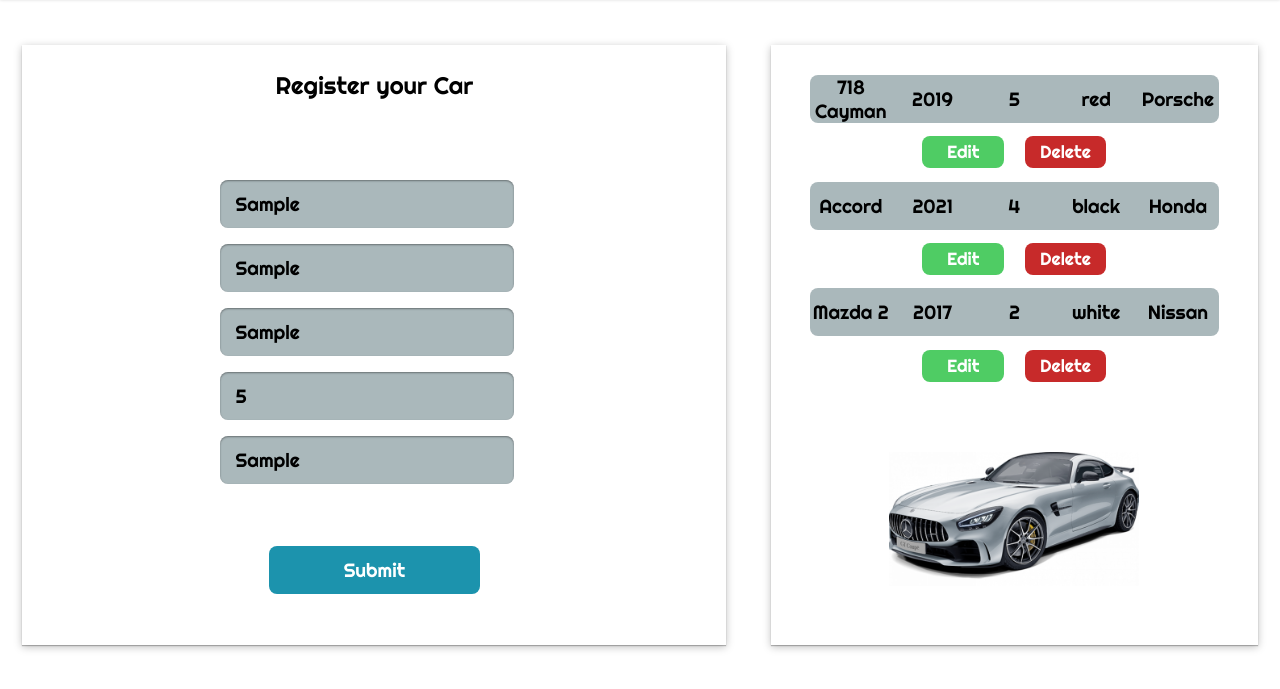
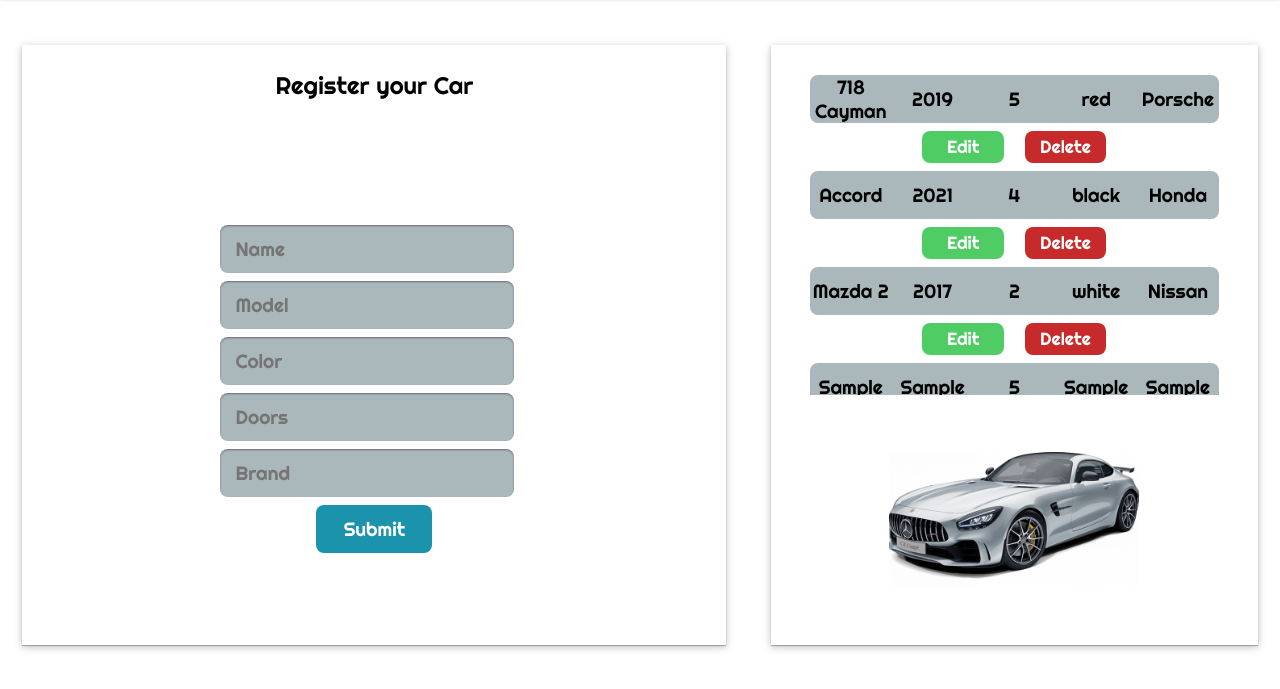
Before and after one commit to Angeldealba12/CRUD-CARS, a plain HTML site: page index.html in a window 1280 px wide. Both pictures are taken after typing "Sample", "Sample", "Sample", "5", "Sample" into the empty fields and a click on the button "Submit". Shown: the part 107-796 px from the top of the page. Drawn offline with Linux system fonts and the light colour scheme.

Commit message:
more features fixed in the crud

```diff
--- a/index.html
+++ b/index.html
@@ -29,28 +29,13 @@
           <div class="title">Register your Car</div>
           <form action="#" id="form-container">
             <div class="field">
-              <input
-                type="text"
-                name="name"
-                id="name"
-                placeholder="Name"
-              />
+              <input type="text" name="name" id="name" placeholder="Name" />
             </div>
             <div class="field">
-              <input
-                type="text"
-                name="model"
-                id="model"
-                placeholder="Model"
-              />
+              <input type="text" name="model" id="model" placeholder="Model" />
             </div>
             <div class="field">
-              <input
-                type="text"
-                name="color"
-                id="color"
-                placeholder="Color"
-              />
+              <input type="text" name="color" id="color" placeholder="Color" />
             </div>
             <div class="field">
               <input
@@ -61,19 +46,12 @@
               />
             </div>
             <div class="field">
-                <input
-                  type="text"
-                  name="brand"
-                  id="brand"
-                  placeholder="Brand"
-                />
+              <input type="text" name="brand" id="brand" placeholder="Brand" />
+            </div>
+            <div id="button" class="button">
+              <button id="submit" type="submit">Submit</button>
             </div>
           </form>
-          <div id="button" class="button">
-              <button  id="submit" type="submit">
-                  Submit
-              </button>
-          </div>
         </div>
         <div class="list-container">
           <div class="list-container-child" id="list-container-child"></div>
--- a/main.js
+++ b/main.js
@@ -22,14 +22,17 @@
 ]
 
 
+
+
 let carsInfoDIV = document.getElementById("list-container-child");
 let userForm = document.getElementById("form-container")
 
 
-const rederList = () => {
+const renderList = () => {
     carsInfoDIV.innerHTML = "";
+    carsArray = cars;
 
-    cars.forEach((info, index) => {
+    carsArray.forEach((info, index) => {
         let userItemDiv = document.createElement("div");
         userItemDiv.setAttribute("class", "first-child");
         carsInfoDIV.appendChild(userItemDiv);
@@ -40,11 +43,11 @@
         let carsItemColor = document.createElement("p");
         let carsItemBrand = document.createElement("p");
 
-        carsItemName.innerHTML = (`${info.name}`)
-        carsItemModel.innerHTML = (` ${info.model}`)
-        carsItemDoors.innerHTML = (` ${info.doors}`)
-        carsItemColor.innerHTML = (` ${info.color}`)
-        carsItemBrand.innerHTML = (` ${info.brand}`)
+        carsItemName.innerText = `${info.name}`
+        carsItemModel.innerText = `${info.model}`
+        carsItemDoors.innerText = `${info.doors}`
+        carsItemColor.innerText = `${info.color}`
+        carsItemBrand.innerText = `${info.brand}`
 
         userItemDiv.appendChild(carsItemName);
         userItemDiv.appendChild(carsItemModel);
@@ -83,7 +86,9 @@
         color: document.getElementById("color").value,
         brand: document.getElementById("brand").value
     };
+    console.log("funciona?")
     cars.push(info);
+    userForm.reset();
     renderList();
 };
 
@@ -104,4 +109,4 @@
 };
 
 userForm.addEventListener("submit", createUser);
-document.addEventListener("DOMcontentLoaded", rederList());
+document.addEventListener("DOMcontentLoaded", renderList());
--- a/style.css
+++ b/style.css
@@ -139,6 +139,7 @@
     height: 20rem;
     flex-wrap: wrap;
     width: 90%;
+    overflow: scroll;
 }
 
 .list-container-child2 {
```
Lines whose indentation alone changed are shown as unchanged.
